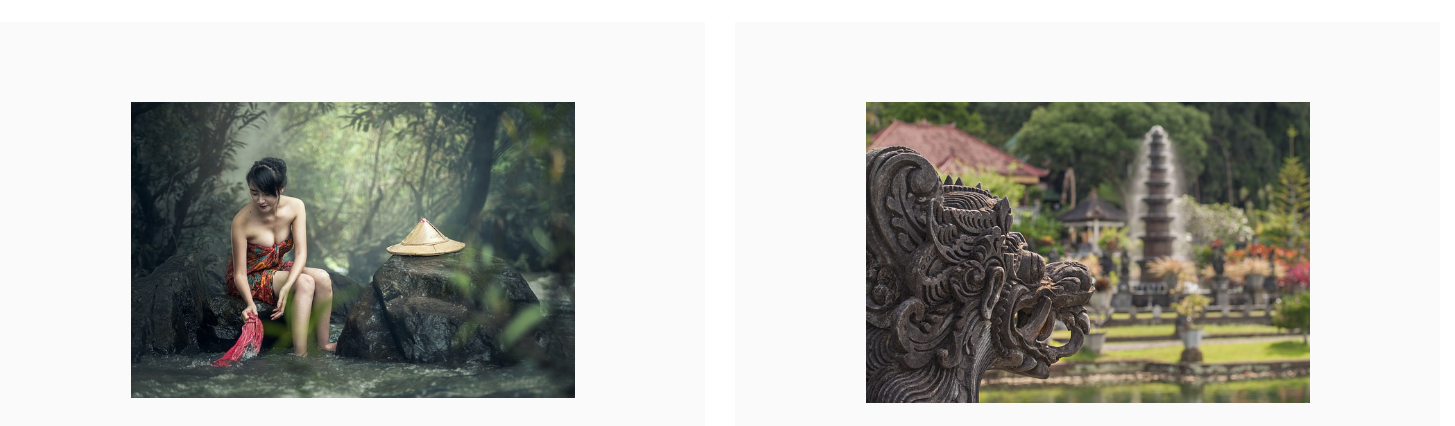
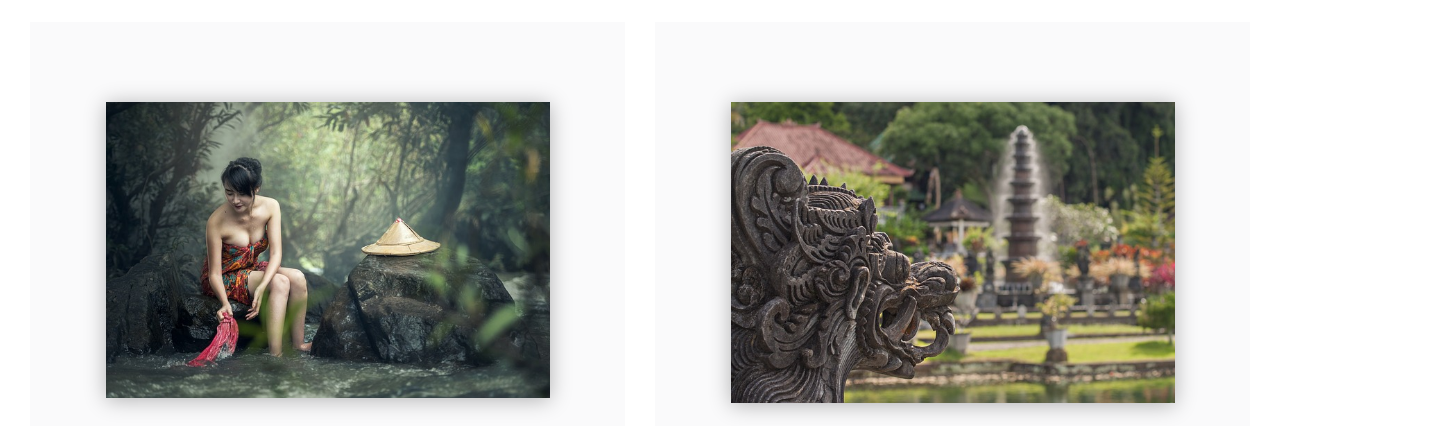
Before and after one commit to thofik93/scroll-balanced, a plain HTML site: page index.html in a window 1280 px wide. Shown: the part 145-571 px from the top of the page, 1455 px wide, since content can reach past the window. Drawn offline with Linux system fonts and the light colour scheme.

Commit message:
update style demo page

```diff
--- a/sass/demo.scss
+++ b/sass/demo.scss
@@ -123,6 +123,7 @@ pre, code {
   margin-bottom: 30px;
   > img {
     width: 444px;
+    box-shadow: 0 2px 20px rgba(0, 0, 0, 0.3);
   }
 }
 
@@ -162,3 +163,14 @@ pre, code {
 .wrapper {
   padding: 60px 0;
 }
+
+@media(max-width: 1440px) {
+  .container {
+    width: 100%;
+  }
+
+  .wrapper {
+    padding-left: 30px;
+    padding-right: 30px;
+  }
+}
```
Also changed, not shown: index.html (+1 -0 lines), css/demo.css.
